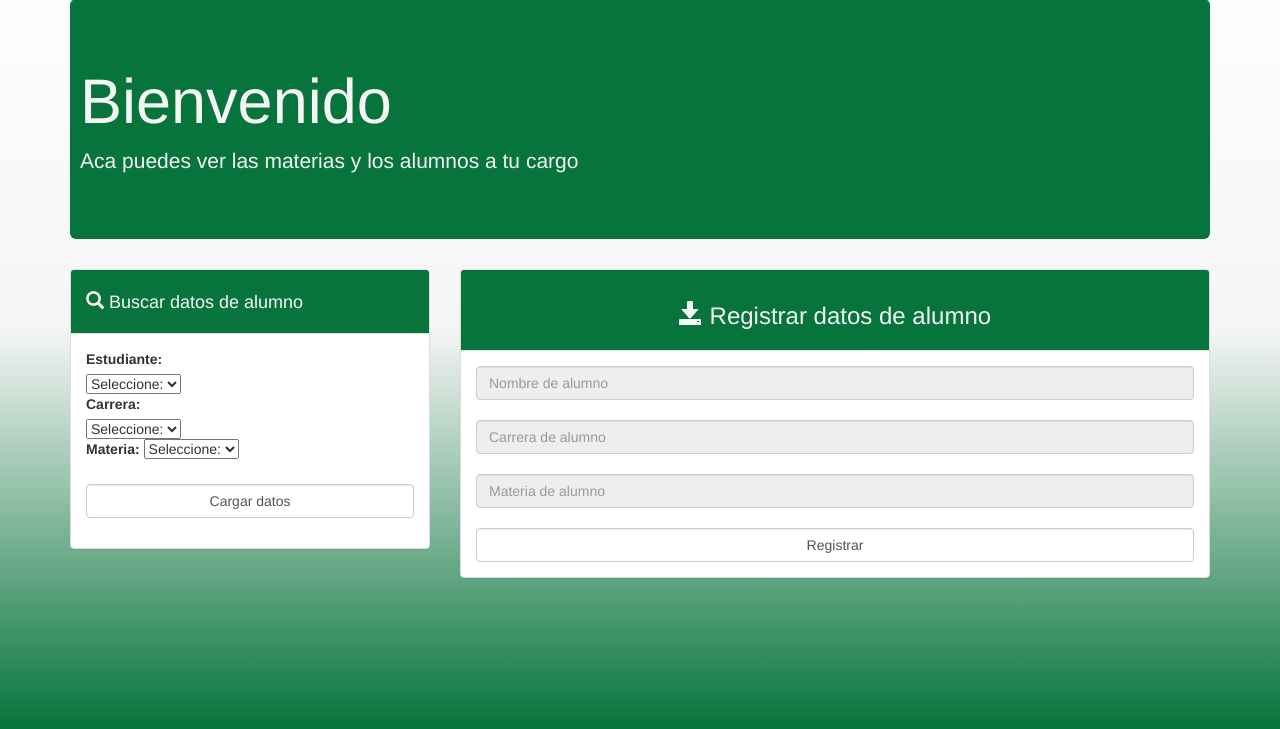
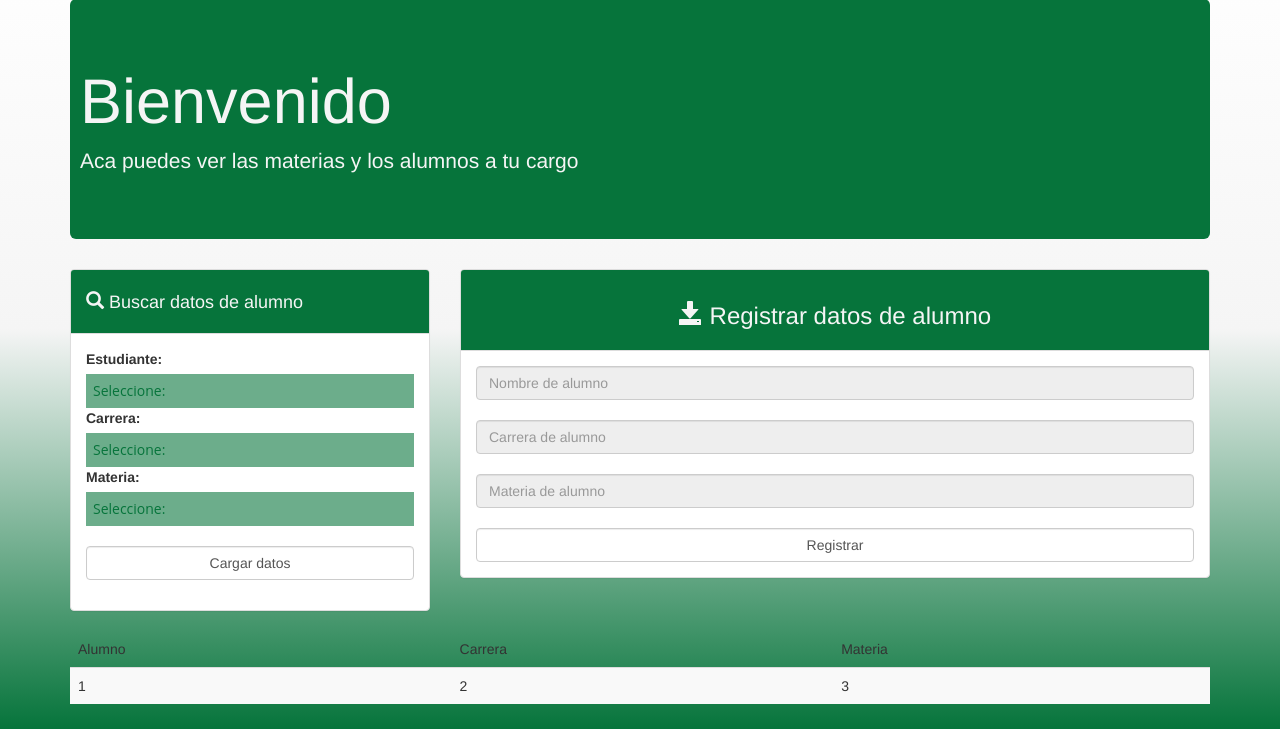
Before and after one commit to janluyleonardo/ptcun, a PHP site: page /PHP/docente.php in a window 1280 px wide. Shown: the part 71-800 px from the top of the page. Run offline with PHP 8.4, Linux system fonts and the light colour scheme; data that the repository does not hold is empty.

Commit message:
cambio a los select del formulario del profesor

```diff
--- a/APP/conexion.inc.php
+++ b/APP/conexion.inc.php
@@ -7,7 +7,7 @@
 // DB CREDENCIALES DE USUARIO.
 define('DB_HOST', 'localhost');
 define('DB_USER', 'root');
-define('DB_PASS', '');
+define('DB_PASS', 'Moreno880501');
 define('DB_NAME', 'mdsr');
 
 // Ahora, establecemos la conexión.
--- a/CSS/estilos_propios.css
+++ b/CSS/estilos_propios.css
@@ -44,3 +44,54 @@ body {
 .navbar-brand:active {
     color: #fff !important;
 }
+
+select {
+    -webkit-appearance: none;
+    -moz-appearance: none;
+    -ms-appearance: none;
+    appearance: none;
+    outline: 0;
+    box-shadow: none;
+    border: 0!important;
+    background: #06743b96;
+    background-image: none;
+    flex: 1;
+    padding: 0.5em;
+    color: #06743B;
+    cursor: pointer;
+    font-size: 1em;
+    font-family: 'Open Sans', sans-serif;
+    width: 100%;
+}
+
+select::-ms-expand {
+    display: none;
+}
+
+.select {
+    position: relative;
+    display: flex;
+    width: 20em;
+    height: 3em;
+    line-height: 3;
+    background: #5c6664;
+    overflow: hidden;
+    border-radius: .25em;
+}
+
+.select::after {
+    content: '\F125';
+    position: absolute;
+    top: 0;
+    right: 0;
+    padding: 0 1em;
+    background: #e9f3f3;
+    cursor: pointer;
+    pointer-events: none;
+    transition: .25s all ease;
+}
+
+.select:hover::after {
+    color: #ffffff;
+    background-color: #ffffff;
+}
--- a/PHP/docente.php
+++ b/PHP/docente.php
@@ -16,7 +16,7 @@ if (isset($_GET['name'])) {
 
   <link rel="shortcut icon" href="IMG/d.png">
   <link href="../CSS/bootstrap.min.css" rel="stylesheet">
-  <link href="../CSS/estilos_propios.css?v=1" rel="stylesheet">
+  <link href="../CSS/estilos_propios.css?v=1.1" rel="stylesheet">
 </head>
 
 <body>
@@ -71,14 +71,14 @@ if (isset($_GET['name'])) {
                   <label for="Materia">Estudiante:</label>
                   <br>
                   <select id="Estudiante" name="Estudiante">
-                    <option class="form-control" value="0">Seleccione:</option>
+                    <option value="0">Seleccione:</option>
                     <?php
                     $query = $connect->prepare("SELECT * FROM estudiantes");
                     $query->execute();
                     $data = $query->fetchAll();
 
                     foreach ($data as $valores) :
-                      echo '<option class="form-control" value="' . $valores["Documento"] . '">' . $valores["Nom_Estudiante"] . " " . $valores["Ape_estudiante"] . '</option>';
+                      echo '<option  value="' . $valores["Documento"] . '">' . $valores["Nom_Estudiante"] . " " . $valores["Ape_estudiante"] . '</option>';
                     endforeach;
                     ?>
                   </select>
@@ -86,14 +86,14 @@ if (isset($_GET['name'])) {
                   <label for="Carrera">Carrera:</label>
                   <br>
                   <select id="Carrera" name="Carrera">
-                    <option class="form-control" value="0">Seleccione:</option>
+                    <option  value="0">Seleccione:</option>
                     <?php
                     $query = $connect->prepare("SELECT * FROM carrera");
                     $query->execute();
                     $data = $query->fetchAll();
 
                     foreach ($data as $valores) :
-                      echo '<option class="form-control" value="' . $valores["id"] . '">' . $valores["id"] . " - " . $valores["nombre"] . '</option>';
+                      echo '<option value="' . $valores["id"] . '">' . $valores["id"] . " - " . $valores["nombre"] . '</option>';
                     endforeach;
                     ?>
                   </select>
@@ -145,6 +145,26 @@ if (isset($_GET['name'])) {
         </div>
       </div>
     </div>
+    <div class="row">
+      <div class="col-md-12">
+        <table class="table table-striped">
+          <thead>
+            <tr>
+              <td>Alumno</td>
+              <td>Carrera</td>
+              <td>Materia</td>
+            </tr>
+          </thead>
+          <tbody>
+            <tr>
+              <td>1</td>
+              <td>2</td>
+              <td>3</td>
+            </tr>
+          </tbody>
+        </table>
+      </div>
+    </div>
   </div>
 
 
```
